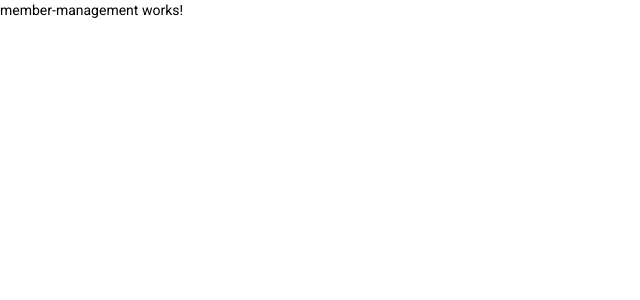
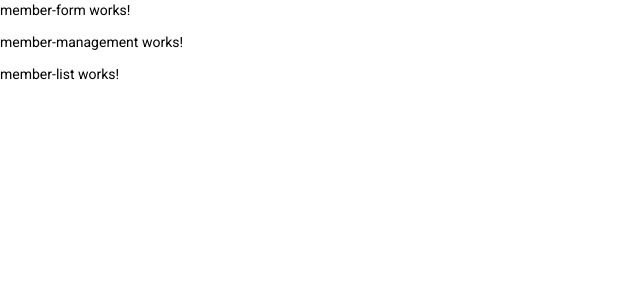
Before and after one commit to osamanamri/member-management, an Angular app: page /member in a window 1280 px wide. Shown: the top 300 px of the page, without its empty margins (0-640 px from the left). Built offline with nearby package versions, Linux system fonts and the light colour scheme.

Commit message:
project scaffolding

```diff
--- a/src/app/member-management/member-management.module.ts
+++ b/src/app/member-management/member-management.module.ts
@@ -2,13 +2,15 @@ import { NgModule } from '@angular/core';
 import { CommonModule } from '@angular/common';
 import { MemberManagementComponent } from './member-management/member-management.component';
 import { MemberListComponent } from './member-list/member-list.component';
+import { MemberFormModule } from '../member-form/member-form.module';
 
 
 
 @NgModule({
   declarations: [MemberManagementComponent, MemberListComponent],
   imports: [
-    CommonModule
+    CommonModule,
+    MemberFormModule
   ],
   exports: [MemberManagementComponent]
 })
--- a/src/app/member-management/member-management/member-management.component.html
+++ b/src/app/member-management/member-management/member-management.component.html
@@ -1 +1,3 @@
+<app-member-form></app-member-form>
 <p>member-management works!</p>
+<app-member-list></app-member-list>
```
Also changed, not shown: src/app/app.module.ts (+6 -1 lines).
